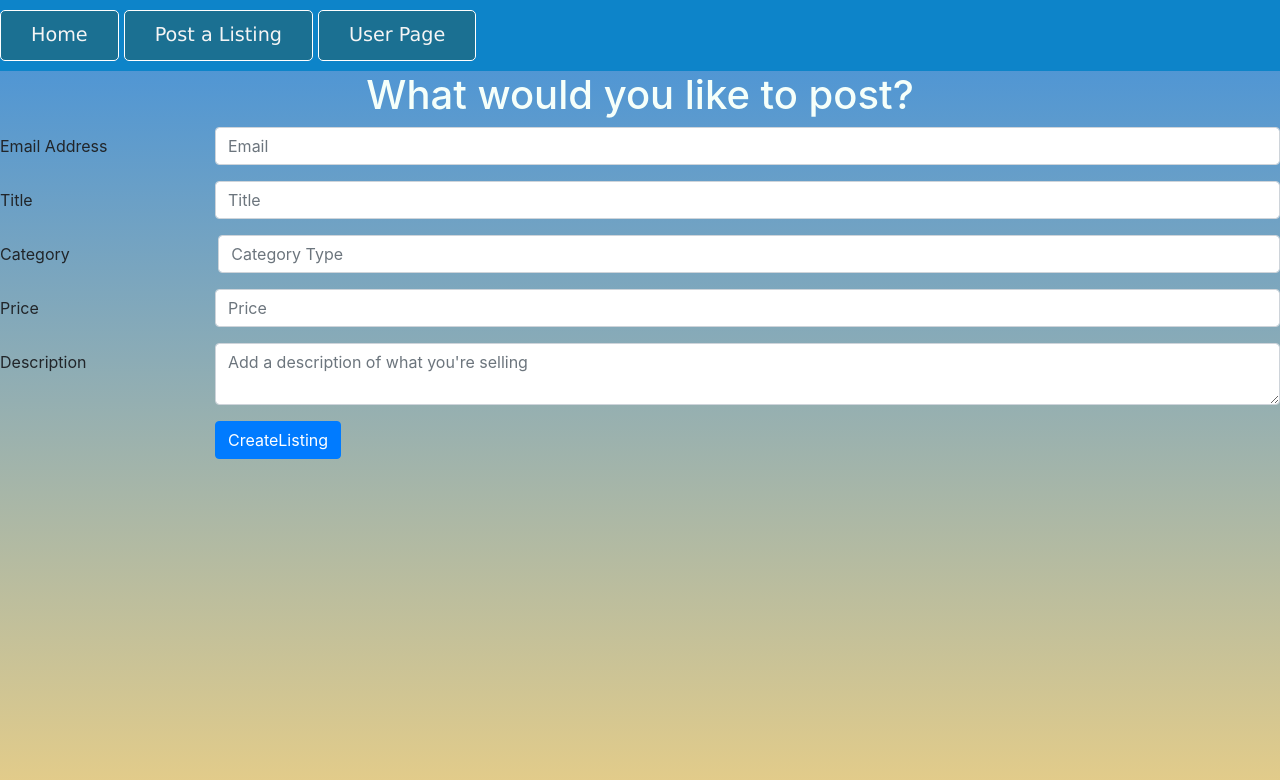
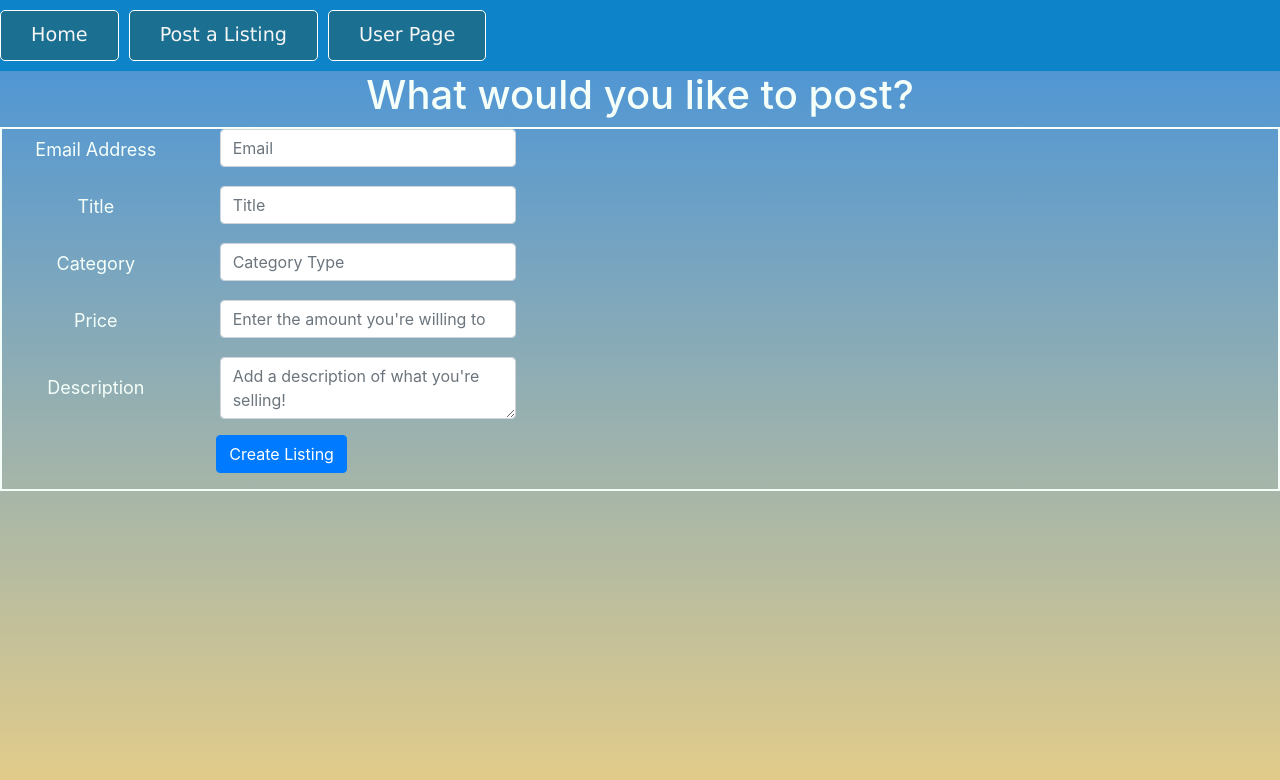
Before and after one commit to tnguyen372/Bay-Area-Marketplace, a React (Create React App) app in the folder frontend/: page /postListing in a window 1280 px wide. Shown: the top 780 px of the page. Built offline with nearby package versions, Linux system fonts and the light colour scheme; no server answers.

Commit message:
Added email, inquiry, and button for submitting inquiry in home. Set up logic/styling for inquirylist in userpage

```diff
--- a/frontend/src/App.css
+++ b/frontend/src/App.css
@@ -108,7 +108,7 @@ body {
   background-color:rgb(13, 132, 201);
   display: flex;
   flex-direction: row;
-  gap: 5px;
+  gap: 10px;
 
 }
 
@@ -126,11 +126,9 @@ body {
 
 }
 
-.form-container {
+#form-container {
   border: 2px solid mintcream;
-  display: inline-grid;
-  justify-content: center;
-  grid-template-rows: repeat(5, 1fr);
-  grid-template-columns: repeat(2, 1fr);
+  align-content: center;
+
 
 }
--- a/frontend/src/pages/Home.js
+++ b/frontend/src/pages/Home.js
@@ -1,18 +1,12 @@
 import React from 'react';
 import axios from 'axios';
+import Button from 'react-bootstrap/Button';
 import './Home.css';
 const Home = ({ ws }) => {
 
   const [listings, updateListings] = React.useState([]);
-  //   {
-  //     entryId: '',
-  //     email: '',
-  //     title: '',
-  //     type: '',
-  //     price: 0.00,
-  //     description: ''
-  //   }
-  // ]);
+  const [email, setEmail] = React.useState('');
+  const [inquiry, setInquiry] = React.useState('');
 
   const fetchListings = () => {
     axios.get('/viewListings')
@@ -25,6 +19,9 @@ const Home = ({ ws }) => {
   // const deleteListing = (entryId) => {
   //   axios.delete(`/deleteListing?entryId=${entryId}`);
   // }
+  const handleInquiry = () => {
+
+  };
 
   React.useEffect(() => {
 
@@ -46,11 +43,6 @@ const Home = ({ ws }) => {
       <div id="container">
         {listings.map((listing, entryId) => (
           <div className="listing" key={entryId}>
-            {/* <h4>User's Email: {listing.email}</h4>
-            <h4>Item: {listing.title}</h4>
-            <h4>Category: {listing.type}</h4>
-            <h4>Price: ${listing.price}</h4>
-            <h4>Description: {listing.description}</h4> */}
             <h4>User's Email</h4>
             <h4 className="listing-element">{listing.email}</h4>
             <h4>Title</h4>
@@ -61,6 +53,19 @@ const Home = ({ ws }) => {
             <h4 className="listing-element">${listing.price}</h4>
             <h4>Description</h4>
             <h4 className="listing-element">{listing.description}</h4>
+            <input
+              type="email"
+              value ={email}
+              placeholder="Enter your email"
+              onChange={(event) => setEmail(event.target.value)}>
+            </input>
+            <input
+              type="textarea"
+              value={inquiry}
+              onChange={(event) => setInquiry(event.target.value)}
+              placeholder="Ask a question or make an offer!">
+            </input>
+            <Button id="button" type="submit" onClick={handleInquiry}>Submit Inquiry</Button>
           </div>
         ))}
       </div>
--- a/frontend/src/pages/PostListing.css
+++ b/frontend/src/pages/PostListing.css
@@ -2,3 +2,10 @@ h1 {
     text-align: center;
     color: mintcream;
 }
+
+#label {
+    color: mintcream;
+    text-align: center;
+    font-size: large;
+    align-content: center;
+}
--- a/frontend/src/pages/PostListing.js
+++ b/frontend/src/pages/PostListing.js
@@ -42,19 +42,17 @@ const PostListing = ({ ws }) => {
     };
 
 
-
-
     return (
         <div>
         <h1>What would you like to post?</h1>
-            <div>
+            <div id="form-container">
                 {/*User enters data here*/}
-                <Form >
-                    <Form.Group as={Form.Row} controlId="input-email">
-                        <Form.Label column sm={2}>
+                <Form>
+                    <Form.Group as={Row} controlId="input-email">
+                        <Form.Label column sm={2} id="label">
                         Email Address
                         </Form.Label>
-                        <Col sm={10}>
+                        <Col sm={3}>
                         <Form.Control
                             type="email"
                             value={email}
@@ -63,11 +61,11 @@ const PostListing = ({ ws }) => {
                         />
                         </Col>
                     </Form.Group>
-                    <Form.Group as={Form.Row} controlId="input-title">
-                        <Form.Label column sm={2}>
+                    <Form.Group as={Row} controlId="input-title">
+                        <Form.Label column sm={2} id="label">
                         Title
                         </Form.Label>
-                        <Col sm={10}>
+                        <Col sm={3}>
                             <Form.Control
                                 type="text"
                                 value={title}
@@ -77,10 +75,10 @@ const PostListing = ({ ws }) => {
                         </Col>
                     </Form.Group>
                     <Form.Group as={Row} controlId="input-type">
-                        <Form.Label column sm={2}>
+                        <Form.Label column sm={2} id="label">
                         Category
                         </Form.Label>
-                        <Col sm={10}>
+                        <Col sm={3}>
                             <Form.Control
                                 type="text"
                                 value={type}
@@ -89,41 +87,40 @@ const PostListing = ({ ws }) => {
                             />
                         </Col>
                     </Form.Group>
-                    <Form.Group as={Form.Row} controlId="input-price">
-                        <Form.Label column sm={2}>
+                    <Form.Group as={Row} controlId="input-price">
+                        <Form.Label column sm={2} id="label">
                         Price
                         </Form.Label>
-                        <Col sm={10}>
+                        <Col sm={3}>
                             <Form.Control
                                 type="number"
                                 step="0.01"
                                 min="0.00"
                                 value={price}
-                                placeholder="Price"
+                                placeholder="Enter the amount you're willing to sell it for."
                                 onChange={(event) => setPrice(event.target.value)}
                             />
                         </Col>
                     </Form.Group>
-                    <Form.Group as={Form.Row} controlId="input-description">
-                        <Form.Label column sm={2}>
+                    <Form.Group as={Row} controlId="input-description">
+                        <Form.Label column sm={2} id="label">
                         Description
                         </Form.Label>
-                        <Col sm={10}>
+                        <Col sm={3}>
                             <Form.Control
                                 as="textarea"
                                 value={description}
-                                placeholder="Add a description of what you're selling"
+                                placeholder="Add a description of what you're selling!"
                                 onChange={(event) => setDescription(event.target.value)}
                             />
                         </Col>
                     </Form.Group>
                         <Form.Group as={Form.Row}>
                         <Col sm={{ span: 10, offset: 2 }}>
-                        <Button type="submit" onClick={createListing}>CreateListing</Button>
+                        <Button type="submit" onClick={createListing}>Create Listing</Button>
                         </Col>
                     </Form.Group>
             </Form>
-
             </div>
         </div>
 
--- /dev/null
+++ b/frontend/src/pages/UserPage.css
@@ -0,0 +1,13 @@
+.inquiry-container {
+    display: flex;
+    flex-direction: column;
+}
+
+.inquiry {
+    color: mintcream;
+    display: flex;
+    flex-direction: row;
+    justify-content: center;
+    gap: 10px;
+    align-items: center;
+}
--- a/frontend/src/pages/UserPage.js
+++ b/frontend/src/pages/UserPage.js
@@ -1,20 +1,56 @@
 import React from 'react';
-
-
-
-
+import axios from 'axios';
+import Button from 'react-bootstrap/Button';
+import './UserPage.css';
 
 const UserPage = ({ ws }) => {
 
+  const [email, setEmail] = React.useState('');
+  const [inquiry, updateInquiries] = React.useState([]);
+
+  // Fetch all the currently available inquiries
+  const fetchInquiries = () => {
+    console.log(email);
+    const body = { email : email };
+    axios.get('/user', body)
+      .then((res) => {
+        console.log(res.data);
+        //alert('You currently have no inquiries available :(');
+
+
+        updateInquiries(res.data);
+
+      })
+      .catch((err) => console.log(err));
+  }
+
+  React.useEffect(() => {
+
+    ws.addEventListener('message', (message) => {
+      const parsedData = JSON.parse(message.data);
+      updateInquiries(parsedData);
+    });
+  }, [ws]);
 
   return (
     <div>
         <h1>User Page</h1>
         <br />
-        <h1>Here are all of your posted listings. Review or delete them when necessary.</h1>
-        <div>
+        <div className="inquiry">
+        <h3><label>Check your inquiries by submitting your email here: </label></h3>
+        <input type="text" value={email} placeholder="Enter your email" onChange={(event) => setEmail(event.target.value)}></input>
+        <Button id="button" type="submit" onClick={fetchInquiries}>Check Inquiries</Button>
+        </div>
+        <div className="inquiry-container">
         {/* Display list of inquiries here */}
-
+          {inquiry.map((inquiry, email) => (
+          <div className="inquiry-list" key={email}>
+            <h4>User's Email</h4>
+            <h4 className="inquiry-element">{email}</h4>
+            <h4>Message</h4>
+            <h4 className="inquiry-element">{inquiry.inquiryMessage}</h4>
+          </div>
+          ))}
         </div>
     </div>
   );
```
